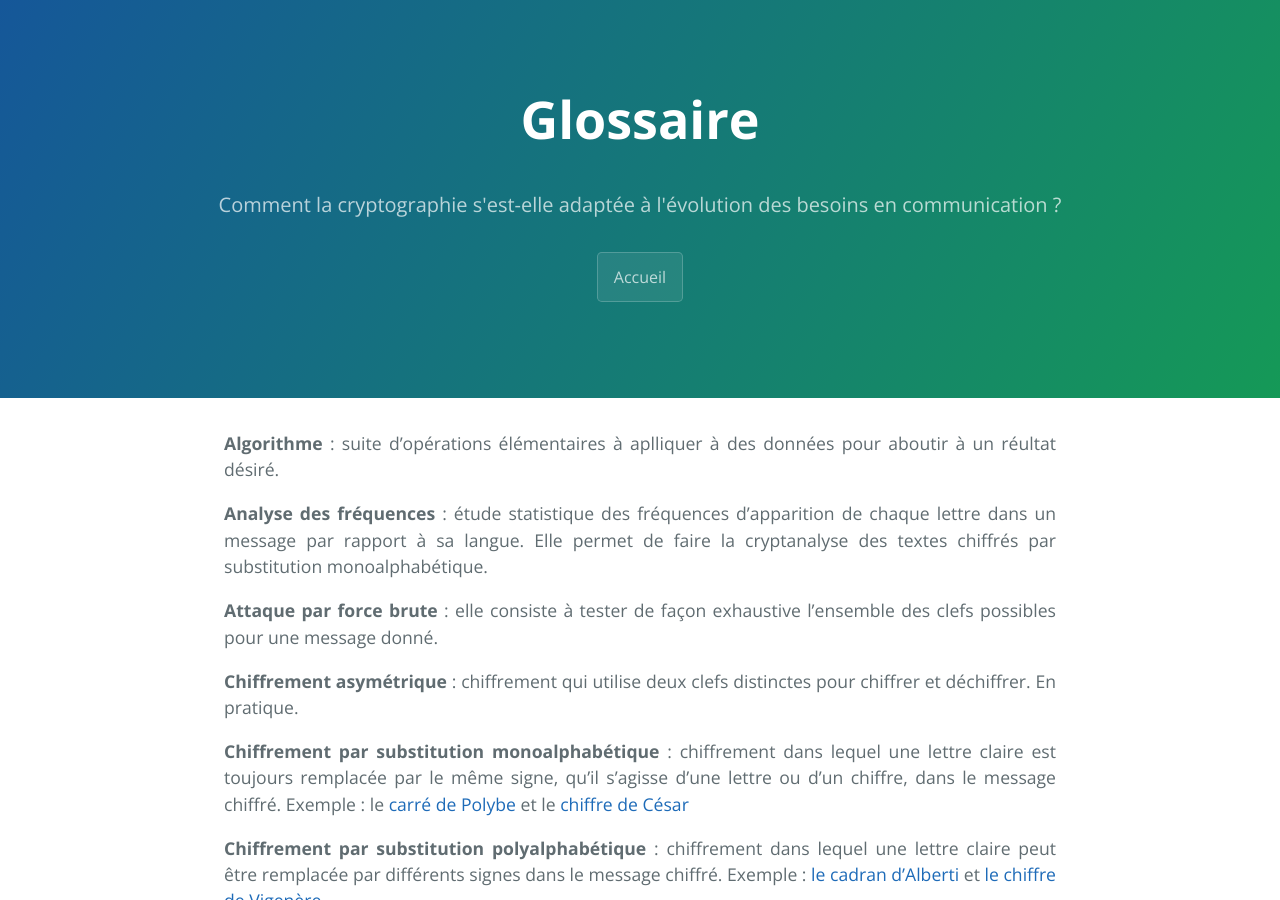
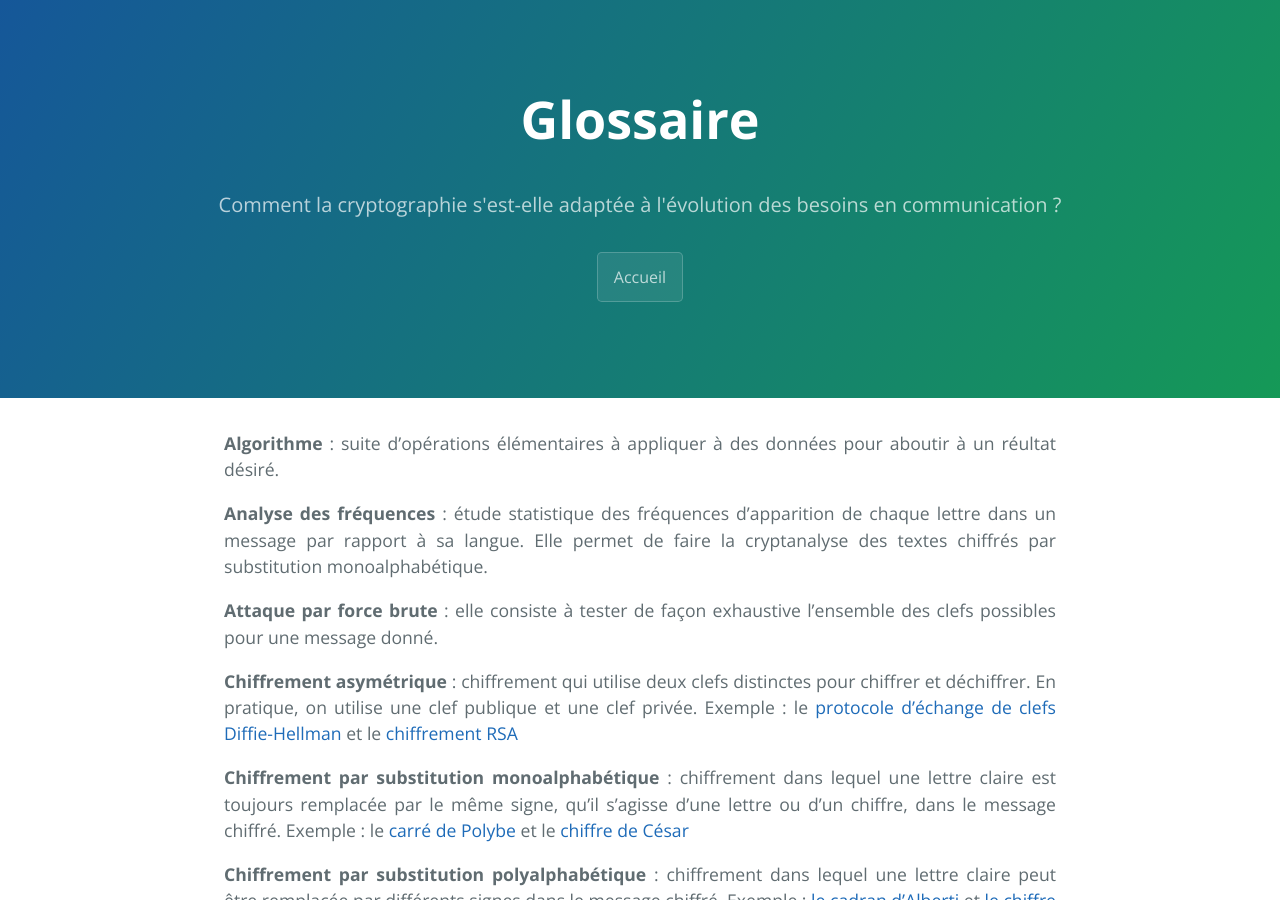
Before and after one commit to SamuelGallay/CryptoTPE, a Jekyll site: the page built from pages/glossaire.md, in a window 1280 px wide and 900 px high. Built offline with Jekyll 4.4.1, drawn with Linux system fonts in a browser that asks for light colours; our own code applies the rules of GitHub Pages for plain Markdown files.

Commit message:
Update glossaire.md

```diff
--- a/pages/glossaire.md
+++ b/pages/glossaire.md
@@ -3,14 +3,14 @@ title: Glossaire
 permalink: /glossaire/
 ---
 
-**Algorithme** : suite d'opérations élémentaires à aplliquer à des données pour aboutir à un réultat désiré.
+**Algorithme** : suite d'opérations élémentaires à appliquer à des données pour aboutir à un réultat désiré.
 
 **Analyse des fréquences** : étude statistique des fréquences d’apparition de chaque lettre dans un message par rapport à sa langue.
 Elle permet de faire la cryptanalyse des textes chiffrés par substitution monoalphabétique.
 
 **Attaque par force brute** : elle consiste à tester de façon exhaustive l’ensemble des clefs possibles pour une message donné.
 
-**Chiffrement asymétrique** : chiffrement qui utilise deux clefs distinctes pour chiffrer et déchiffrer. En pratique.
+**Chiffrement asymétrique** : chiffrement qui utilise deux clefs distinctes pour chiffrer et déchiffrer. En pratique, on utilise une clef publique et une clef privée. Exemple : le [protocole d'échange de clefs Diffie-Hellman]({{ "/diffie-hellman/" | relative_url }}) et le [chiffrement RSA]({{ "/rsa/" | relative_url }})
 
 **Chiffrement par substitution monoalphabétique** : chiffrement dans lequel une lettre claire est toujours remplacée par le même signe, qu'il s'agisse d'une lettre ou d'un chiffre, dans le message chiffré. Exemple : le [carré de Polybe]({{ "/polybe/" | relative_url }}) et le [chiffre de César]({{ "/cesar/" | relative_url }})
 
```
